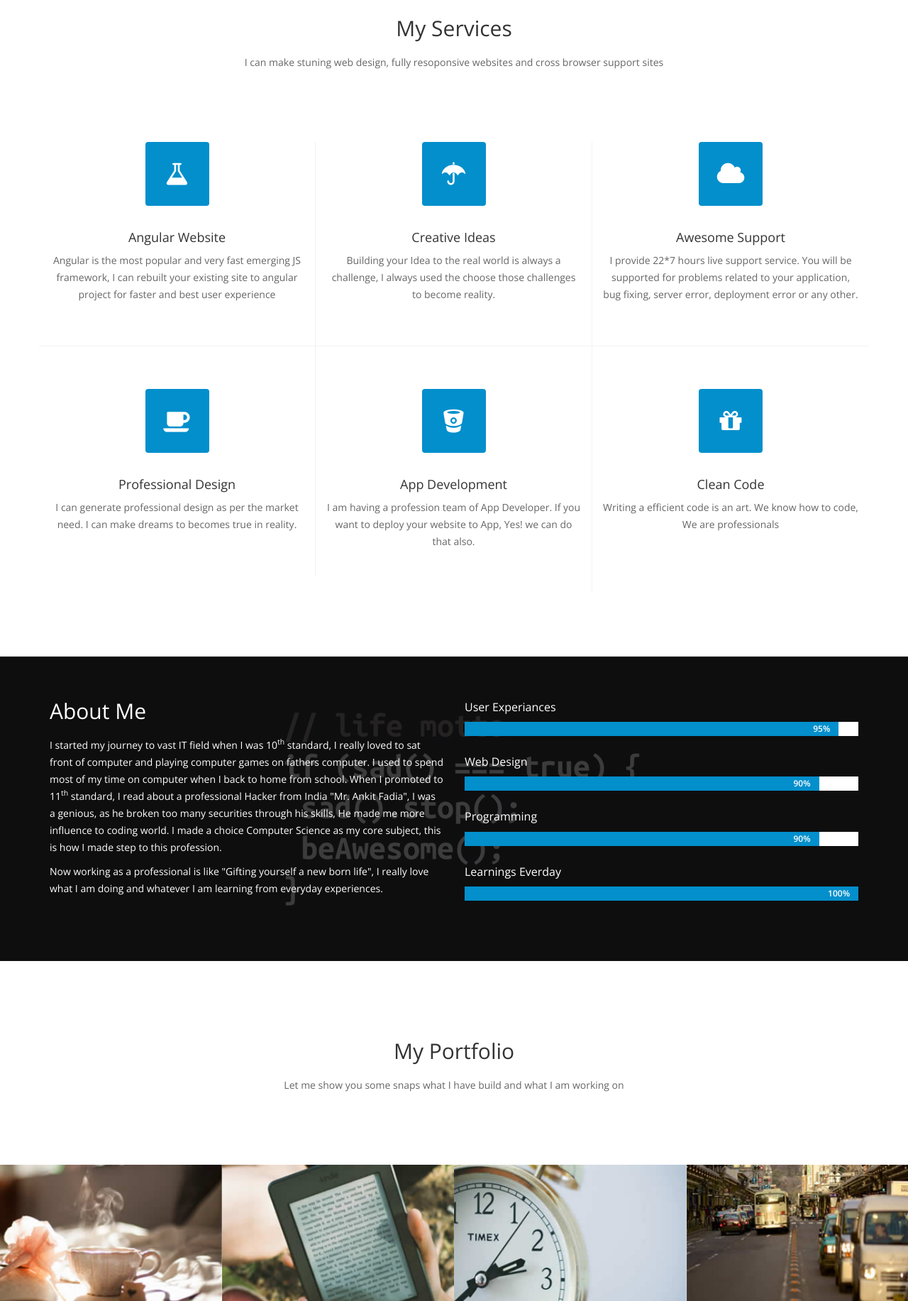
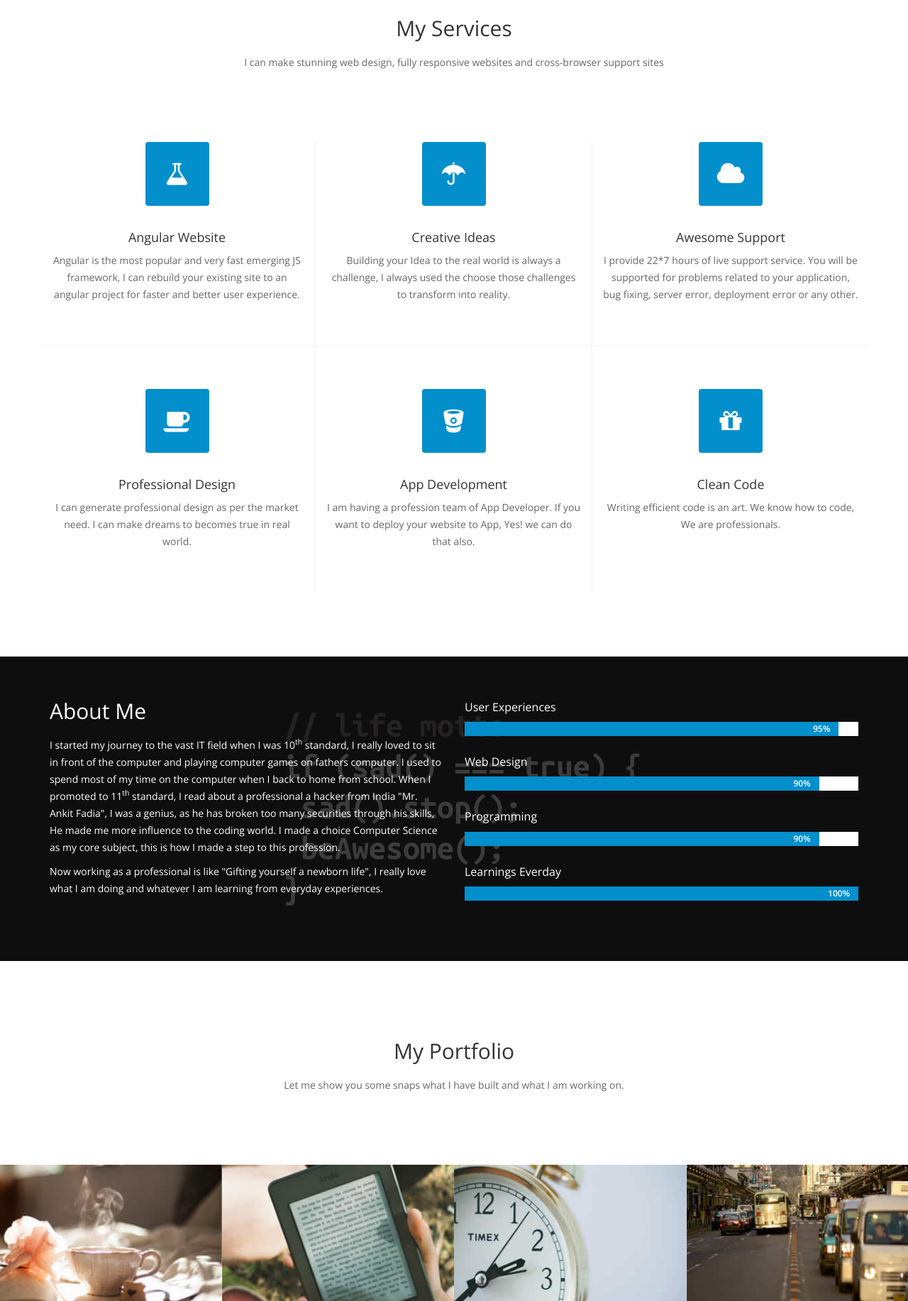
Before and after one commit to JeevanNand/JeevanNand.github.io, a plain HTML site: page index.html in a window 1280 px wide. Shown: the part 967-2800 px from the top of the page at 71% size. Drawn offline with nearby package versions, Linux system fonts and the light colour scheme; some packages are replaced by stand-ins of ours.

Commit message:
Update 03/04/2019

```diff
--- a/index.html
+++ b/index.html
@@ -6,7 +6,7 @@
   <meta name="viewport" content="width=device-width, initial-scale=1.0">
   <meta name="description" content="Profile, Jeevan Nand">
   <meta name="author" content="Jeevan Nand">
-  <title>Jeevan Nand Profile</title>
+  <title>Jeevan Nand </title>
   <link href="css/bootstrap.min.css" rel="stylesheet">
   <link href="css/animate.min.css" rel="stylesheet">
   <link href="css/font-awesome.min.css" rel="stylesheet">
@@ -35,8 +35,7 @@
         <div class="item active" style="background-image: url(images/slider/1.jpg)">
           <div class="caption">
             <h1 class="animated fadeInLeftBig"><span class="profile">Jeevan Nand</span></h1>
-            <p class="animated fadeInRightBig"><span class="my_profile">UI/UX Developer | Web Developer | Software
-                Engineer</span><br>Foundlay Technologies</p>
+            <p class="animated fadeInRightBig"><span class="my_profile">UI / UX Developer | Web Developer </span><br> <br>Foundlay Technologies</p>
             <a data-scroll class="btn btn-start animated fadeInUpBig" href="#services">View More</a>
           </div>
         </div>
@@ -98,7 +97,7 @@
         <div class="row">
           <div class="text-center col-sm-8 col-sm-offset-2">
             <h2>My Services</h2>
-            <p>I can make stuning web design, fully resoponsive websites and cross browser support sites</p>
+            <p>I can make stunning web design, fully responsive websites and cross-browser support sites</p>
           </div>
         </div>
       </div>
@@ -110,8 +109,8 @@
             </div>
             <div class="service-info">
               <h3>Angular Website</h3>
-              <p>Angular is the most popular and very fast emerging JS framework, I can rebuilt your existing site to
-                angular project for faster and best user experience</p>
+              <p>Angular is the most popular and very fast emerging JS framework, I can rebuild your existing site to an angular project for
+                 faster and better user experience.</p>
             </div>
           </div>
           <div class="col-sm-4 wow fadeInDown" data-wow-duration="1000ms" data-wow-delay="450ms">
@@ -120,8 +119,8 @@
             </div>
             <div class="service-info">
               <h3>Creative Ideas</h3>
-              <p>Building your Idea to the real world is always a challenge, I always used the choose those challenges
-                to become reality.</p>
+              <p>Building your Idea to the real world is always a challenge,
+                I always used the choose those challenges to transform into reality.</p>
             </div>
           </div>
           <div class="col-sm-4 wow fadeInDown" data-wow-duration="1000ms" data-wow-delay="550ms">
@@ -130,8 +129,8 @@
             </div>
             <div class="service-info">
               <h3>Awesome Support</h3>
-              <p>I provide 22*7 hours live support service. You will be supported for problems related to your
-                application, bug fixing, server error, deployment error or any other.</p>
+              <p>I provide 22*7 hours of live support service. You will be supported for problems related to your application,
+                bug fixing, server error, deployment error or any other.</p>
             </div>
           </div>
           <div class="col-sm-4 wow fadeInUp" data-wow-duration="1000ms" data-wow-delay="650ms">
@@ -140,8 +139,8 @@
             </div>
             <div class="service-info">
               <h3>Professional Design</h3>
-              <p>I can generate professional design as per the market need. I can make dreams to becomes true in
-                reality.</p>
+              <p>I can generate professional design as per the market need.
+                I can make dreams to becomes true in real world.</p>
             </div>
           </div>
           <div class="col-sm-4 wow fadeInUp" data-wow-duration="1000ms" data-wow-deLlay="750ms">
@@ -160,7 +159,7 @@
             </div>
             <div class="service-info">
               <h3>Clean Code</h3>
-              <p>Writing a efficient code is an art. We know how to code, We are professionals</p>
+              <p>Writing efficient code is an art. We know how to code, We are professionals.</p>
             </div>
           </div>
         </div>
@@ -174,20 +173,17 @@
         <div class="col-sm-6">
           <div class="about-info wow fadeInUp" data-wow-duration="1000ms" data-wow-delay="300ms">
             <h2>About Me</h2>
-            <p>I started my journey to vast IT field when I was 10<sup>th</sup> standard, I really loved to sat front of
-              computer and playing computer games on fathers computer. I used to spend most of my time on computer when
-              I back to home from school. When I promoted to 11<sup>th</sup> standard, I read about a professional
-              Hacker from India "Mr. Ankit Fadia", I was a genious, as he broken too many securities through his skills,
-              He made me more influence to coding world. I made a choice Computer Science as my core subject, this is
-              how I made step to this profession. </p>
-            <p>Now working as a professional is like "Gifting yourself a new born life", I really love what I am doing
-              and whatever I am learning from everyday experiences.</p>
+            <p>I started my journey to the vast IT field when I was 10<sup>th</sup> standard, I really loved to sit in front of the computer and playing computer games on fathers computer. I used to spend most of my time on the computer when
+              I back to home from school. When I promoted to 11<sup>th</sup> standard, I read about a professional a hacker from India "Mr. Ankit Fadia", I was a genius, as he has broken too many securities through his skills,
+              He made me more influence to the coding world. I made a choice Computer Science as my core subject, this is how I made a step to this profession. </p>
+            <p>Now working as a professional is like "Gifting yourself a newborn life", I really love what I am doing
+                and whatever I am learning from everyday experiences.</p>
           </div>
         </div>
         <div class="col-sm-6">
           <div class="our-skills wow fadeInDown" data-wow-duration="1000ms" data-wow-delay="300ms">
             <div class="single-skill wow fadeInDown" data-wow-duration="1000ms" data-wow-delay="300ms">
-              <p class="lead">User Experiances</p>
+              <p class="lead">User Experiences</p>
               <div class="progress">
                 <div class="progress-bar progress-bar-primary six-sec-ease-in-out" role="progressbar"
                   aria-valuetransitiongoal="95">95%</div>
@@ -227,7 +223,7 @@
         <div class="heading text-center col-sm-8 col-sm-offset-2 wow fadeInUp" data-wow-duration="1000ms"
           data-wow-delay="300ms">
           <h2>My Portfolio</h2>
-          <p>Let me show you some snaps what I have build and what I am working on</p>
+          <p>Let me show you some snaps what I have built and what I am working on.</p>
         </div>
       </div>
     </div>
@@ -676,7 +672,7 @@
         <div class="heading text-center col-sm-8 col-sm-offset-2 wow fadeInUp" data-wow-duration="1200ms"
           data-wow-delay="300ms">
           <h2>Blog Posts & Videos</h2>
-          <p>Visit to my online blogs and YouTube channels I am working on these days</p>
+          <p>Visit my online blogs and YouTube channels I am working on these days</p>
         </div>
       </div>
       <div class="blog-posts">
@@ -699,9 +695,8 @@
               <span class="cetagory">in <strong>YouTube</strong></span>
             </div>
             <div class="entry-content text-justify">
-              <p>I am a YouTube, I like to share my knowlege with people who really want to learn something, I try my
-                best when someone want to learn something from me. I like to make video tutorials for different
-                technologies I have worked for.</p>
+              <p>I am a YouTube, I like to share my knowledge with people who really want to learn something, I try my best when someone wants to learn something from me. I like to make video tutorials for different
+                  technologies I have worked for</p>
             </div>
           </div>
           <div class="col-sm-4 wow fadeInUp" data-wow-duration="1000ms" data-wow-delay="600ms">
@@ -742,7 +737,7 @@
               <span class="cetagory">in <strong>Photoshop / Corel Draw</strong></span>
             </div>
             <div class="entry-content text-justify">
-              <p>Working on the graphical design project and </p>
+              <p>Graphics designing and editing is one of the most creative career, a ton of imagination and creativeness is required to build eyes catching stuff. Think beyond imagination is power to success.</p>
             </div>
           </div>
           <div class="col-sm-4 wow fadeInUp" data-wow-duration="1000ms" data-wow-delay="800ms">
@@ -762,7 +757,7 @@
               <span class="cetagory">in <strong>YouTube</strong></span>
             </div>
             <div class="entry-content">
-              <p>Beautiful stories on YouTube. Visit the channel and enjoy the videos!!</p>
+              <p>Beautiful stories on YouTube. Visit the channel and enjoy the videos!! Dont forget to subscribe</p>
             </div>
           </div>
         </div>
```
Also changed, not shown: images/logo.png.
